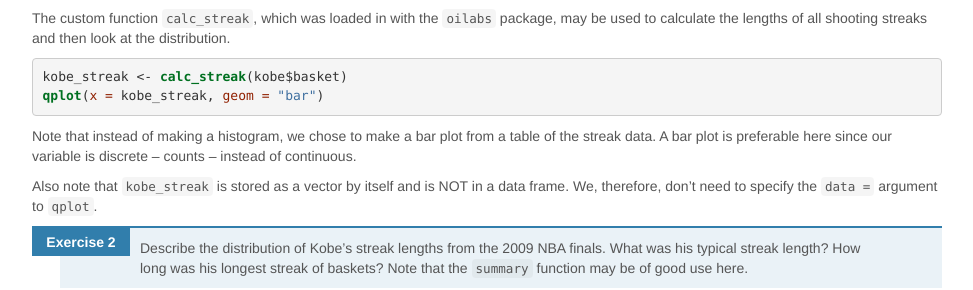
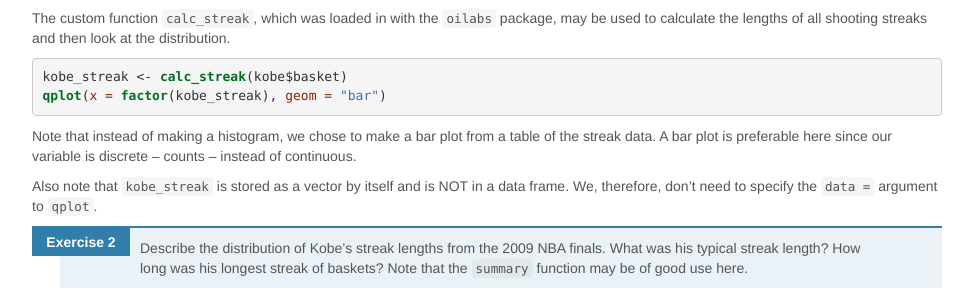
Before and after one commit to andrewpbray/math-141-2016-spring, a Jekyll site: the page assets/week-03/probability.html, which Jekyll copies as it is, in a window 1280 px wide and 900 px high, scrolled down 1164 px. Shown: the part 172-462 px from the top of the window, without its empty margins (153-1126 px from the left). Built offline with Jekyll 4.4.1, drawn with Linux system fonts in a browser that asks for light colours; formulas are drawn with MathJax 3.

Commit message:
Added factor

```diff
--- a/assets/week-03/probability.html
+++ b/assets/week-03/probability.html
@@ -170,7 +170,7 @@ $(document).ready(function () {
 </ol>
 <p>The custom function <code>calc_streak</code>, which was loaded in with the <code>oilabs</code> package, may be used to calculate the lengths of all shooting streaks and then look at the distribution.</p>
 <div class="sourceCode"><pre class="sourceCode r"><code class="sourceCode r">kobe_streak &lt;-<span class="st"> </span><span class="kw">calc_streak</span>(kobe$basket)
-<span class="kw">qplot</span>(<span class="dt">x =</span> kobe_streak, <span class="dt">geom =</span> <span class="st">&quot;bar&quot;</span>)</code></pre></div>
+<span class="kw">qplot</span>(<span class="dt">x =</span> <span class="kw">factor</span>(kobe_streak), <span class="dt">geom =</span> <span class="st">&quot;bar&quot;</span>)</code></pre></div>
 <p>Note that instead of making a histogram, we chose to make a bar plot from a table of the streak data. A bar plot is preferable here since our variable is discrete – counts – instead of continuous.</p>
 <p>Also note that <code>kobe_streak</code> is stored as a vector by itself and is NOT in a data frame. We, therefore, don’t need to specify the <code>data =</code> argument to <code>qplot</code>.</p>
 <ol start="2" style="list-style-type: decimal">
```
